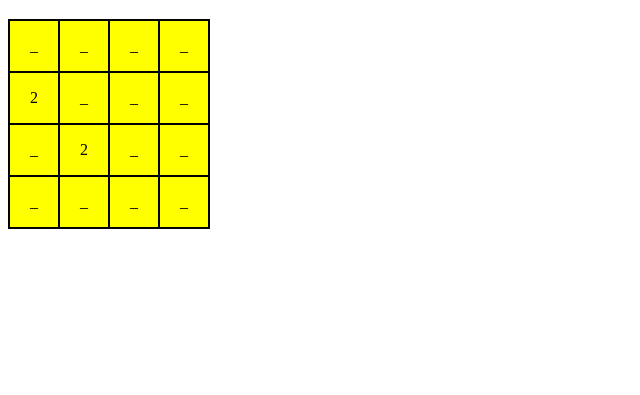
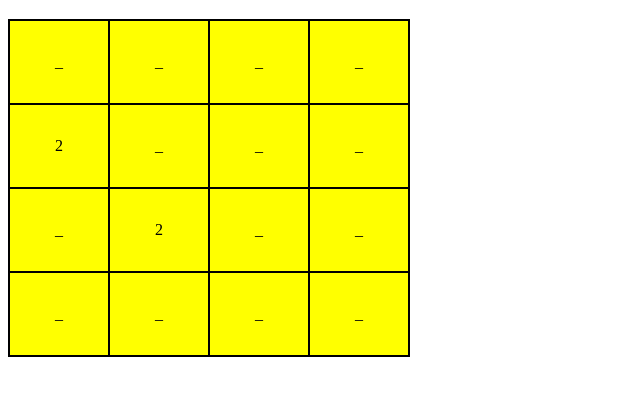
Before and after one commit to jigargosar/tfp-2048, a website: page app/index.html in a window 1280 px wide. Shown: the part 61-456 px from the top of the page, without its empty margins (0-640 px from the left). Drawn offline with Linux system fonts and the light colour scheme.

Commit message:
ensure grid content displays correctly even when numbers are large

```diff
--- a/app/css/main.css
+++ b/app/css/main.css
@@ -1,7 +1,7 @@
 #game-grid {
     display: flex;
     flex-wrap: wrap;
-    width: 200px;
+    width: 400px;
     border: 1px solid black;
 }
 
@@ -11,7 +11,7 @@
 
 #game-grid > .cell > .content {
     text-align: center;
-    padding: 1em;
+    padding: 2em;
     border: 1px solid black;
     background-color: yellow;
 }
--- a/app/js/model.js
+++ b/app/js/model.js
@@ -96,7 +96,6 @@ TFP.APP2048.Grid = (function (_, A) {
             };
             return _.reduce(function (grid) {
                 var ri = randomIndex();
-                console.log(ri, randomValue);
                 if (grid[ri] === 0) {
                     return _.reduced(_.update(ri, randomValue, grid));
                 }
```
